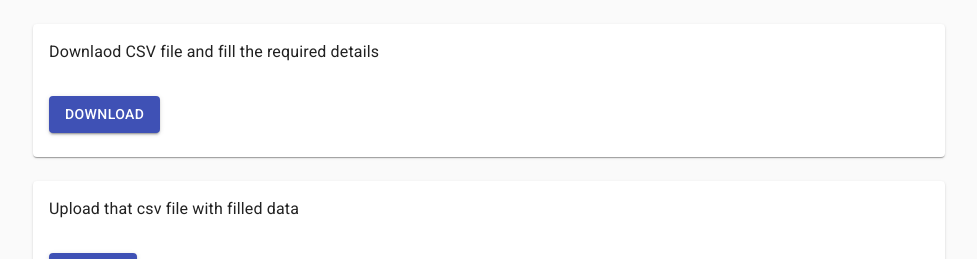
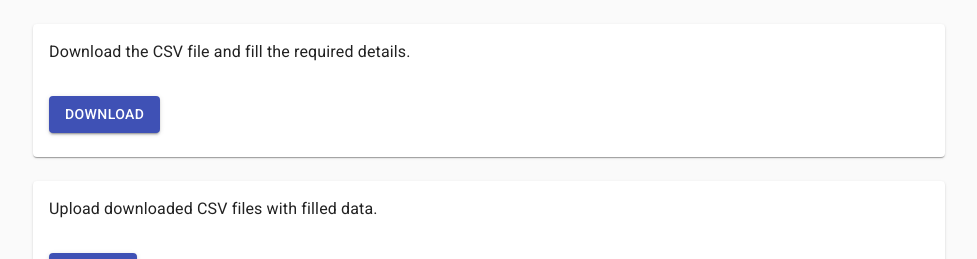
Before and after one commit to vishaljangid1729/CutOptimizer, a React (Create React App) app: page /csv-entry in a window 1280 px wide. Shown: the top 259 px of the page, without its empty margins (151-1128 px from the left). Built offline with nearby package versions, Linux system fonts and the light colour scheme.

Commit message:
csv file implemtation done

```diff
--- a/src/pages/csv_entry.js
+++ b/src/pages/csv_entry.js
@@ -57,7 +57,7 @@ const CSVEntry = (props) => {
           <Card>
             <CardContent>
               <Typography>
-                Downlaod CSV file and fill the required details
+                Download the CSV file and fill the required details.
               </Typography>
             </CardContent>
             <CardContent>
@@ -77,7 +77,9 @@ const CSVEntry = (props) => {
         <Box mt={3}>
           <Card>
             <CardContent>
-              <Typography>Upload that csv file with filled data</Typography>
+              <Typography>
+                Upload downloaded CSV files with filled data.
+              </Typography>
             </CardContent>
             <CardContent>
               <div>
--- a/src/pages/manual_entry.js
+++ b/src/pages/manual_entry.js
@@ -18,6 +18,7 @@ import {
 } from '@material-ui/core'
 import HighlightOffOutlinedIcon from '@material-ui/icons/HighlightOffOutlined'
 import AddCircleOutlineIcon from '@material-ui/icons/AddCircleOutline'
+import { useEffect } from 'react'
 
 const ManualEntry = (props) => {
   const [inputValue, changeInput] = useState([
@@ -28,6 +29,28 @@ const ManualEntry = (props) => {
     kerf: 0,
     error: null,
   })
+  useEffect(() => {
+    if (props.location.state) {
+      const stock = props.location.state.data[0].stock_length
+      const kerf = props.location.state.data[0].kref
+
+      changeMaterial({ stock, kerf, error: null })
+
+      const lenght_qty_info = []
+
+      for (let i = 0; i < props.location.state.data[1].length; i++) {
+        lenght_qty_info.push({
+          len: props.location.state.data[1][i].len,
+          quantity: props.location.state.data[1][i].quantity,
+          error: null,
+        })
+      }
+      changeInput(lenght_qty_info)
+    } else {
+      console.log('Thsta prefect')
+    }
+  }, [])
+
   const [solution, alterPage] = useState(false)
   const addRow = () => {
     changeInput(inputValue.concat({ len: '', quantity: '' }))
```
